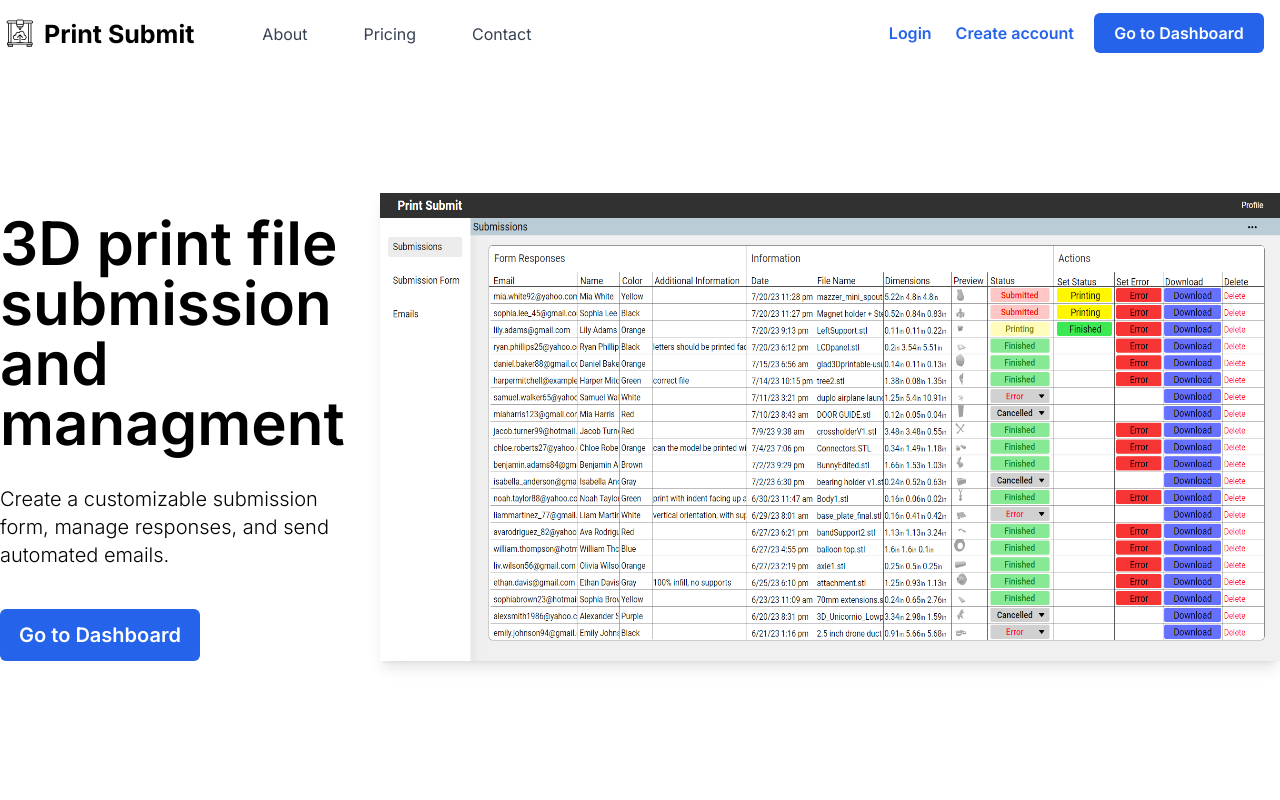
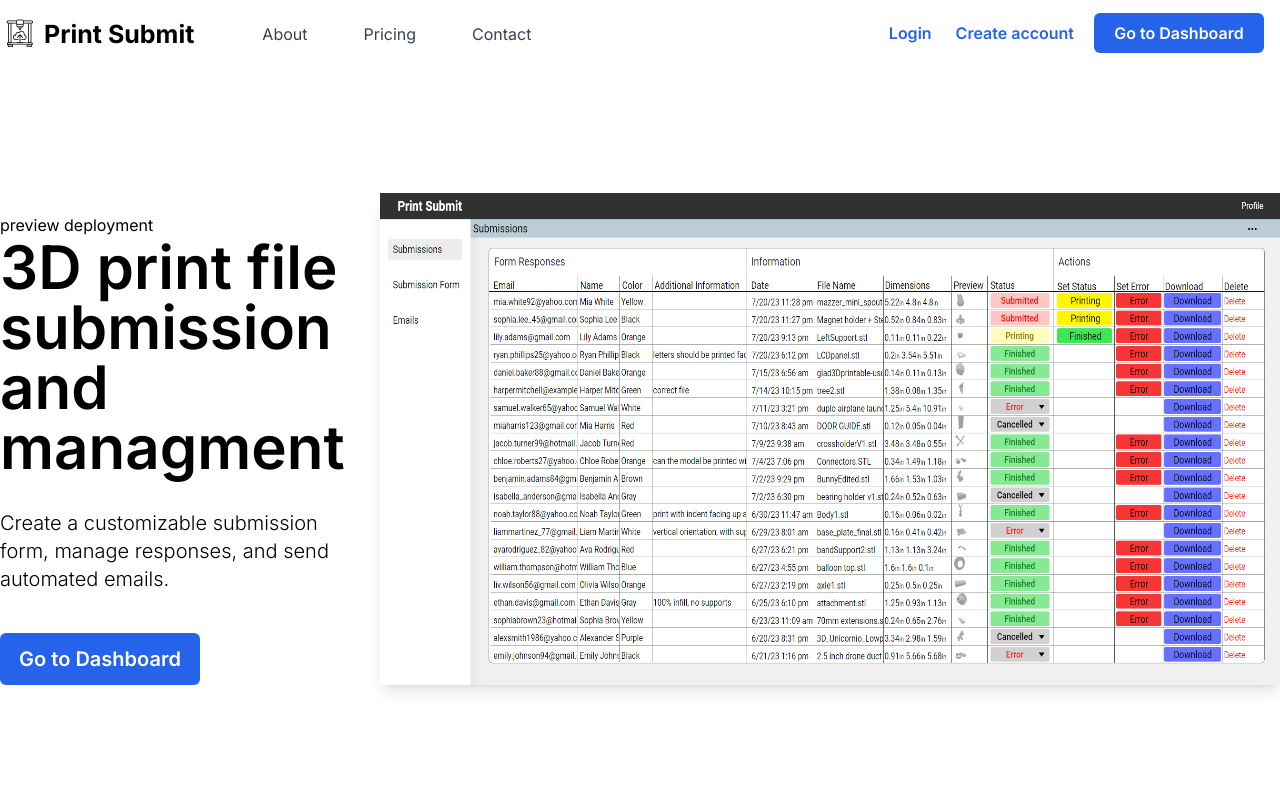
Before and after one commit to adamgerhant/printsubmit, a Next.js app: page / in a window 1280 px wide. Shown: the top 800 px of the page. Built offline with nearby package versions, Linux system fonts and the light colour scheme.

Commit message:
preview change

```diff
--- a/app/page.tsx
+++ b/app/page.tsx
@@ -38,6 +38,7 @@ export default function Page() {
 
           <div className="flex flex-row mt-32">
             <div className="flex flex-col w-[490px] mt-5">
+              preview deployment
               <h1 className="text-6xl font-semibold mb-8">3D print file submission and managment</h1>
               <p className="text-xl font-light"> Create a customizable submission form, manage responses, and send automated emails.</p>
               <a href="/submissions?continue=guest" className="w-[200px] font-semibold text-center py-3 mt-10 bg-blue-600 text-white text-xl rounded-md cursor-pointer">Go to Dashboard</a>
```
